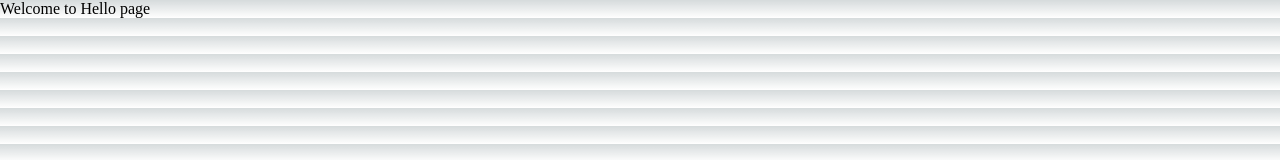
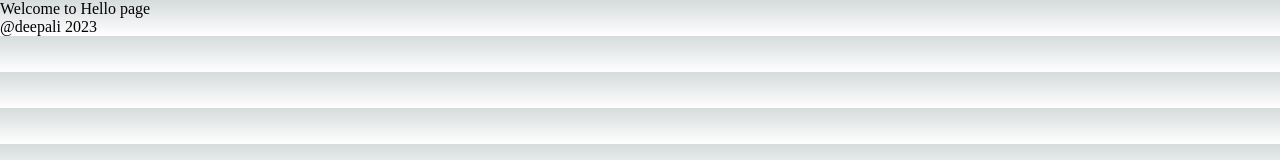
Before and after one commit to deepali-02/discover-coffee-stores, a Next.js app: page /hello in a window 1280 px wide. Shown: the top 160 px of the page. Built offline with nearby package versions, Linux system fonts and the light colour scheme.

Commit message:
added custom footer

```diff
--- a/pages/_app.js
+++ b/pages/_app.js
@@ -1,5 +1,8 @@
 import '@/styles/globals.css'
 
 export default function App({ Component, pageProps }) {
-  return <Component {...pageProps} />
+  return <div>
+    <Component {...pageProps} />
+    <footer><p>@deepali 2023</p> </footer>
+    </div>
 }
```
